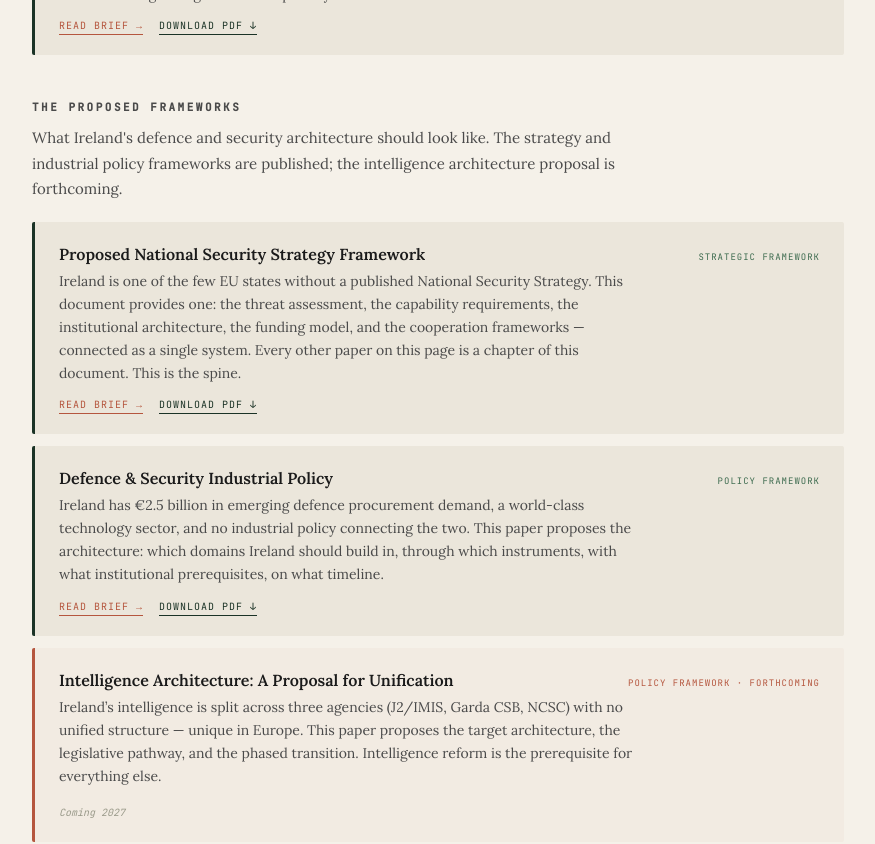
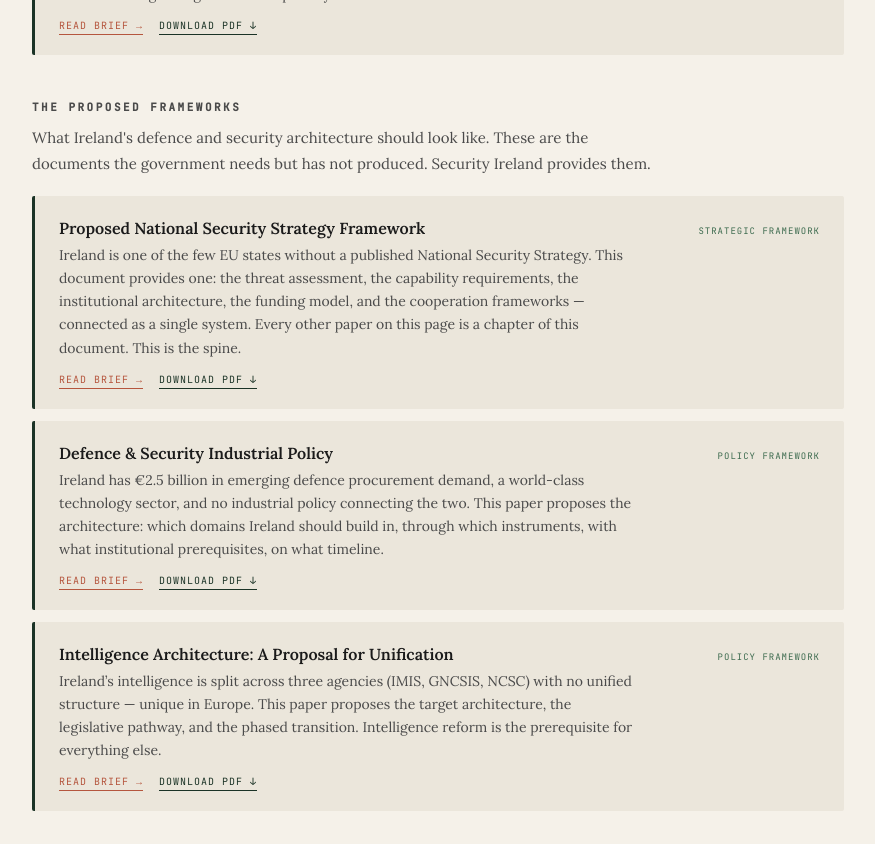
Before and after one commit to scosullivan/security-ireland, a Next.js app: page /for-policymakers in a window 1280 px wide. Shown: the part 1940-2784 px from the top of the page, without its empty margins (202-1077 px from the left). Built offline with nearby package versions, Linux system fonts and the light colour scheme.

Commit message:
Update page.tsx

```diff
--- a/src/app/for-policymakers/page.tsx
+++ b/src/app/for-policymakers/page.tsx
@@ -300,7 +300,7 @@ export default function ForPolicymakers() {
         {/* ── Tier 2: Proposed Frameworks ── */}
         <div style={tierLabel}>The Proposed Frameworks</div>
         <p style={{ fontFamily: 'var(--font-serif)', fontSize: '15px', color: 'var(--color-graphite)', lineHeight: 1.7, marginBottom: '20px', maxWidth: '620px' }}>
-          What Ireland&apos;s defence and security architecture should look like. The strategy and industrial policy frameworks are published; the intelligence architecture proposal is forthcoming.
+          What Ireland&apos;s defence and security architecture should look like. These are the documents the government needs but has not produced. Security Ireland provides them.
         </p>
 
         <PubCard
@@ -317,11 +317,12 @@ export default function ForPolicymakers() {
           href="/publications/defence-industrial-policy"
           pdfUrl="/pdfs/Defence_Industrial_Policy.pdf"
         />
-        <ProposedCard
+        <PubCard
           title="Intelligence Architecture: A Proposal for Unification"
-          type="Policy Framework · Forthcoming"
-          desc="Ireland&rsquo;s intelligence is split across three agencies (J2/IMIS, Garda CSB, NCSC) with no unified structure &mdash; unique in Europe. This paper proposes the target architecture, the legislative pathway, and the phased transition. Intelligence reform is the prerequisite for everything else."
-          coming="Coming 2027"
+          type="Policy Framework"
+          desc="Ireland&rsquo;s intelligence is split across three agencies (IMIS, GNCSIS, NCSC) with no unified structure &mdash; unique in Europe. This paper proposes the target architecture, the legislative pathway, and the phased transition. Intelligence reform is the prerequisite for everything else."
+          href="/publications/intelligence-architecture-reform"
+          pdfUrl="/pdfs/Intelligence_Architecture_Reform.pdf"
         />
 
         {/* ── Tier 3: The Context ── */}
```
